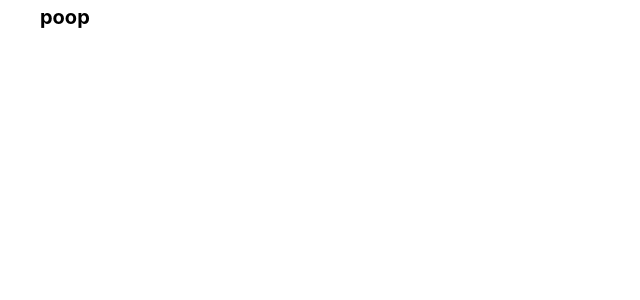
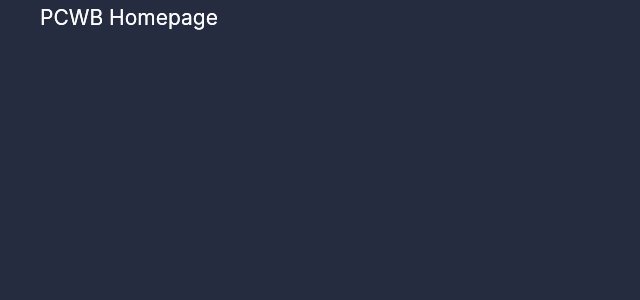
Before and after one commit to kennja05/pcwb-V2, a React (Create React App) app: page / in a window 1280 px wide. Shown: the top 300 px of the page, without its empty margins (0-640 px from the left). Built offline with nearby package versions, Linux system fonts and the light colour scheme.

Commit message:
stack intro and main headers for main page

```diff
--- a/src/App.css
+++ b/src/App.css
@@ -1,13 +1,3 @@
-:root {
-    --color-orange: #f37955;
-    --color-gray: #777;
-    --color-black: #040404;
-    --color-white: #fbfbfb;
-    --color-offwhite: #fbedda;
-    --color-darkblue: #262c40;
-    --color-darkblue2: #192333;
-  }
-
 *,
 *::after,
 *::before {
--- a/src/pages/homepage.js
+++ b/src/pages/homepage.js
@@ -5,7 +5,27 @@ const IntroHeader = styled.header`
     height: 100vh;
     font-size: 2.1rem;
     background-color: ${props => props.darkBlue};
-    position: relative;
+`
+
+const IntroTitleBox = styled.div`
+    color: ${props => props.white};
+`
+
+const MainHeader = styled.header`
+    height: 100vh;
+    font-size: 2.1rem;
+    position: absolute;
+    top: 0;
+    left: 0;
+    background-image: url(https://images-na.ssl-images-amazon.com/images/I/71l6xKqHLCL._AC_SL1500_.jpg)
+    background-attachment: fixed;
+    background-position: center;
+    background-repeat: no-repeat;
+    background-size: cover;
+    `
+
+const MainHeaderTitleBox = styled.div`
+    color: ${props => props.white};
 `
 
 export default class Homepage extends React.Component{
@@ -15,21 +35,27 @@ export default class Homepage extends React.Component{
     }
 
     componentDidMount(){
-        console.log(this.props)
-        setTimeout(() => this.setState({intro: false}), 5000)
+        // setTimeout(() => this.setState({intro: false}), 5000)
     }
 
     render(){
-        const {intro} = this.state
         return(
-            intro ?
-            <IntroHeader colors={this.props.colors}>
-                <h1>
-                    PCWB Homepage
-                </h1>
-            </IntroHeader>
-            :
-            <h1>poop</h1>
+            <div style={{position: 'relative'}}>
+
+                <IntroHeader {...this.props}>
+                    <IntroTitleBox {...this.props}>
+                        PCWB Homepage
+                    </IntroTitleBox>
+                </IntroHeader>
+
+                <MainHeader {...this.props}>
+                    <MainHeaderTitleBox {...this.props}>
+                        PCWB Homepage
+                    </MainHeaderTitleBox>
+                </MainHeader>
+            </div>
+
+
         )
     }
 }
```
